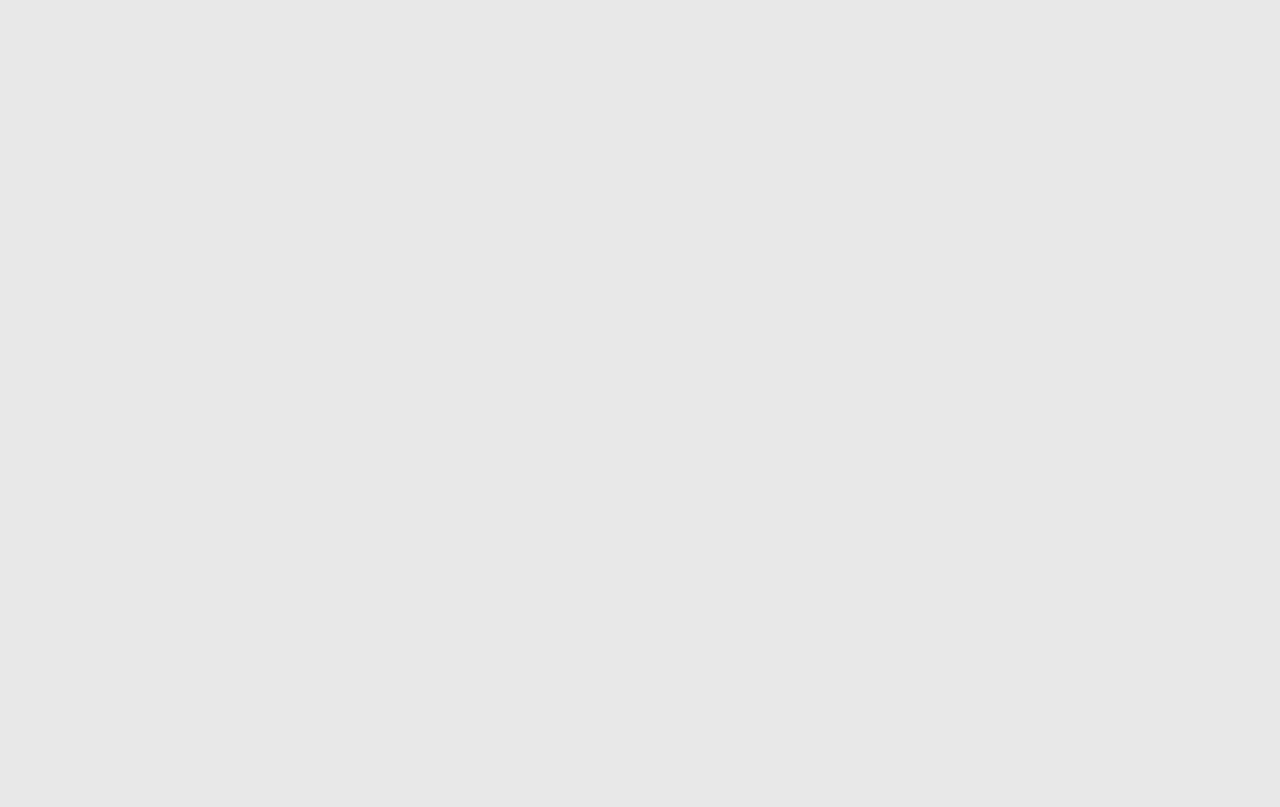
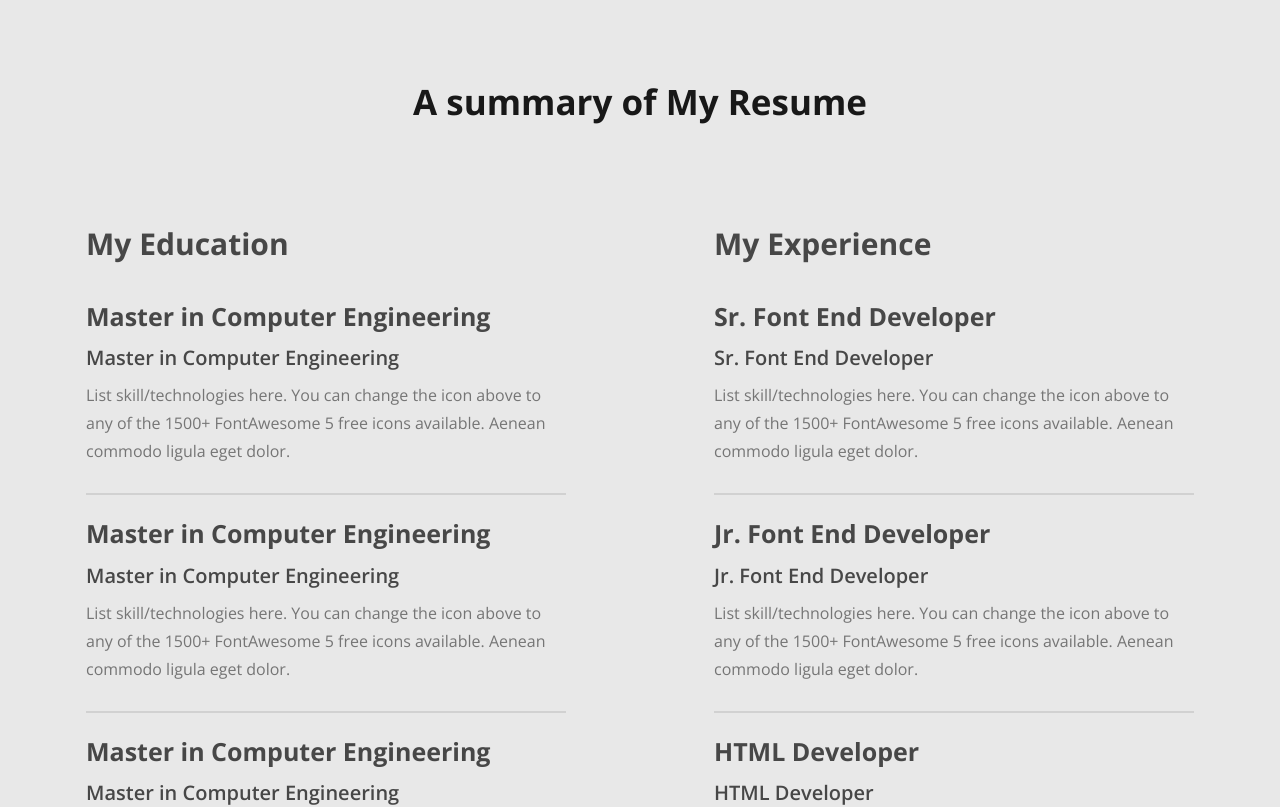
Before and after one commit to coderyeasin/developer-porttfolio, a Next.js app: page / in a window 1280 px wide. Shown: the part 2480-3287 px from the top of the page. Before the commit the page ends 2476 px from the top, so only its background shows below. Built offline with nearby package versions, Linux system fonts and the light colour scheme.

Commit message:
background-edu-exp

```diff
--- /dev/null
+++ b/components/EduExp/EduExp.tsx
@@ -0,0 +1,116 @@
+import React from "react";
+import Container from "../UI/Container/Container";
+import { FaDownload } from "react-icons/fa";
+
+type BackgroundType = {
+  id: string;
+  title: string;
+  institute: string;
+  description: string;
+};
+
+const backgroundContent: BackgroundType[] = [
+  {
+    id: "1",
+    title: "Master in Computer Engineering",
+    institute: "Harvard University / 2015 - 2017",
+    description:
+      "List skill/technologies here. You can change the icon above to any of the 1500+ FontAwesome 5 free icons available. Aenean commodo ligula eget dolor.",
+  },
+  {
+    id: "2",
+    title: "Master in Computer Engineering",
+    institute: "Harvard University / 2015 - 2017",
+    description:
+      "List skill/technologies here. You can change the icon above to any of the 1500+ FontAwesome 5 free icons available. Aenean commodo ligula eget dolor.",
+  },
+  {
+    id: "3",
+    title: "Master in Computer Engineering",
+    institute: "Harvard University / 2015 - 2017",
+    description:
+      "List skill/technologies here. You can change the icon above to any of the 1500+ FontAwesome 5 free icons available. Aenean commodo ligula eget dolor.",
+  },
+  {
+    id: "4",
+    title: "Sr. Font End Developer",
+    institute: "Apple Inc / 2020 - Current",
+    description:
+      "List skill/technologies here. You can change the icon above to any of the 1500+ FontAwesome 5 free icons available. Aenean commodo ligula eget dolor.",
+  },
+  {
+    id: "5",
+    title: "Jr. Font End Developer",
+    institute: "Dribbble Inc / 2018 - 2022",
+    description:
+      "List skill/technologies here. You can change the icon above to any of the 1500+ FontAwesome 5 free icons available. Aenean commodo ligula eget dolor.",
+  },
+  {
+    id: "6",
+    title: "HTML Developer",
+    institute: "Adobe Inc / 2017 - 2018",
+    description:
+      "List skill/technologies here. You can change the icon above to any of the 1500+ FontAwesome 5 free icons available. Aenean commodo ligula eget dolor.",
+  },
+];
+
+const EduExp = () => {
+  return (
+    <section className="py-20">
+      <Container>
+        <h3 className="font-bold text-[35px] text-darkTxt text-center">
+          A summary of My Resume
+        </h3>
+        <div className="flex justify-between items-start gap-5 pt-20 pb-10">
+          <div className="space-y-5">
+            <h3 className="text-grayNav font-bold text-[30px] py-3">
+              My Education
+            </h3>
+            {backgroundContent.slice(0, 3).map((educate) => (
+              <div
+                key={educate.id}
+                className={`${educate.id === "1" || educate.id === "2" ? "border-b-2 border-[#D1D1D1]" : "border-0"} space-y-2 pb-7`}
+              >
+                <h3 className="font-bold text-grayNav text-[25px]">
+                  {educate.title}
+                </h3>
+                <h4 className="font-semibold text-grayNav text-[20px]">
+                  {educate.title}
+                </h4>
+                <p className="text-[16px] text-grayContent leading-7 w-120">
+                  {educate.description}
+                </p>
+              </div>
+            ))}
+          </div>
+          <div className="space-y-5">
+            <h3 className="text-grayNav font-bold text-[30px] py-3">
+              My Experience
+            </h3>
+            {backgroundContent.slice(3, 6).map((educate) => (
+              <div
+                key={educate.id}
+                className={`${educate.id === "4" || educate.id === "5" ? "border-b-2 border-[#D1D1D1]" : "border-0"} space-y-2 pb-7`}
+              >
+                <h3 className="font-bold text-grayNav text-[25px]">
+                  {educate.title}
+                </h3>
+                <h4 className="font-semibold text-grayNav text-[20px]">
+                  {educate.title}
+                </h4>
+                <p className="text-[16px] text-grayContent leading-7 w-120">
+                  {educate.description}
+                </p>
+              </div>
+            ))}
+          </div>
+        </div>
+        <button className="flex justify-center items-center gap-3 mx-auto rounded-md bg-btnColor px-7 py-4 text-[20px] text-white cursor-pointer">
+          <FaDownload /> Download CV
+        </button>
+      </Container>
+    </section>
+  );
+};
+
+export default EduExp;
--- a/components/Home/HomePage.tsx
+++ b/components/Home/HomePage.tsx
@@ -3,6 +3,7 @@ import Header from "../Header/Header";
 import HeroSection from "../HeroSection/HeroSection";
 import About from "../About/About";
 import Expertise from "../Expertise/Expertise";
+import EduExp from "../EduExp/EduExp";
 
 const HomePage = () => {
   return (
@@ -14,6 +15,7 @@ const HomePage = () => {
       <section>
         <About />
         <Expertise />
+        <EduExp />
       </section>
     </main>
   );
```
